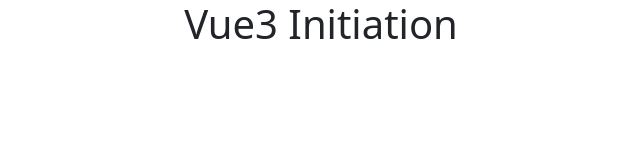
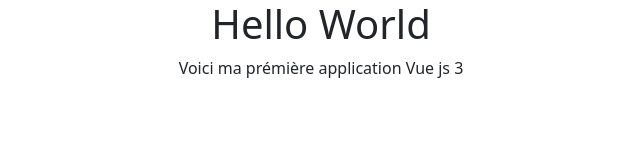
Before and after one commit to Mohamed-Konate/form-al-mlb-lesbases-, a plain HTML site: page index.html in a window 1280 px wide. Shown: the whole page, without its empty margins (319-959 px from the left). Drawn offline with nearby package versions, Linux system fonts and the light colour scheme.

Commit message:
Utiliser la propriété data

```diff
--- a/index.html
+++ b/index.html
@@ -10,7 +10,8 @@
 </head>
 <body>
 <div class="container main" id="app">
-    <h1>Vue3 Initiation</h1>
+    <h1>{{ title}}</h1>
+    <div>{{message}}</div>
 </div>
 
 
--- a/script.js
+++ b/script.js
@@ -1,4 +1,9 @@
 const application = {
-
+    data(){
+        return {
+            title: "Hello World",
+            message: "Voici ma prémière application Vue js 3"
+        }
+    }
 }
 Vue.createApp(application).mount('#app')
```
